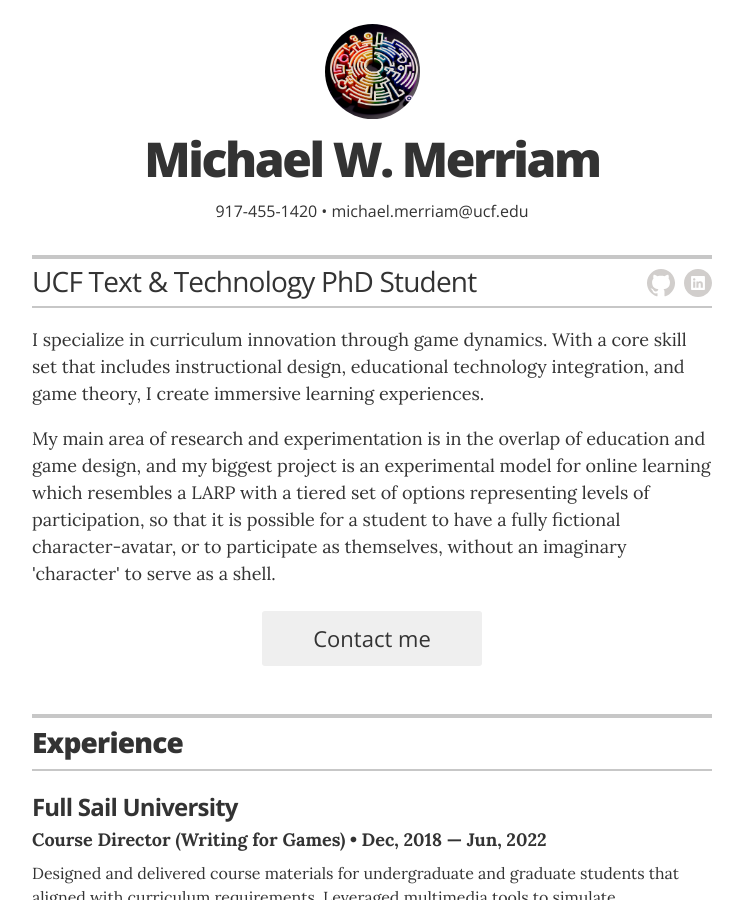
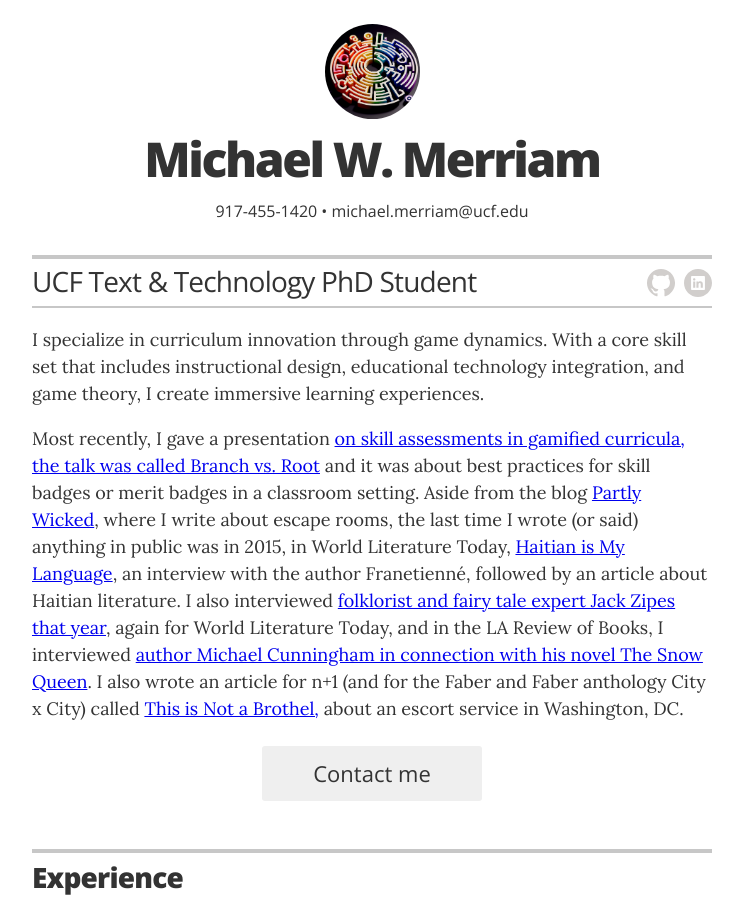
Before and after one commit to mwmxyz/academic, a Jekyll site: the page built from index.html, in a window 1280 px wide and 900 px high. Shown: the whole window, without its empty margins (268-1011 px from the left). Built offline with Jekyll 4.4.1, drawn with Linux system fonts in a browser that asks for light colours.

Commit message:
Update resume.html

```diff
--- a/_layouts/resume.html
+++ b/_layouts/resume.html
@@ -37,8 +37,8 @@
 
         <div class="executive-summary" itemprop="description">
           {{ site.resume_header_intro }}
-
-          My main area of research and experimentation is in the overlap of education and game design, and my biggest project is an experimental model for online learning which resembles a LARP with a tiered set of options representing levels of participation, so that it is possible for a student to have a fully fictional character-avatar, or to participate as themselves, without an imaginary 'character' to serve as a shell.
+        Most recently, I gave a presentation <a href="https://vimeo.com/881499662"> on skill assessments in gamified curricula, the talk was called Branch vs. Root</a> and it was about best practices for skill badges or merit badges in a classroom setting. Aside from the blog <a href="https://www.partlywicked.com ">Partly Wicked</a>, where I write about escape rooms, the last time I wrote (or said) anything in public was in 2015, in World Literature Today, <a href="https://specialagentmerriam.com/files/Merriam_Haitian_is_My_Language.pdf"> Haitian is My Language</a>, an interview with the author Franetienné, followed by an article about Haitian literature. I also interviewed <a href="https://www.worldliteraturetoday.org/blog/interviews/unvarnished-tales-brothers-grimm-conversation-jack-zipes">folklorist and fairy tale expert Jack Zipes that year</a>, again for World Literature Today, and in the LA Review of Books, I interviewed <a href="https://lareviewofbooks.org/article/adult-fairy-tales/">author Michael Cunningham in connection with his novel The Snow Queen</a>. I also wrote an article for n+1 (and for the Faber and Faber anthology City x City) called <a href="https://www.nplusonemag.com/online-only/online-only/brothel-washington/">This is Not a Brothel,</a> about an escort service in Washington, DC.
+        <!-- My main area of research and experimentation is in the overlap of education and game design, and my biggest project is an experimental model for online learning which resembles a LARP with a tiered set of options representing levels of participation, so that it is possible for a student to have a fully fictional character-avatar, or to participate as themselves, without an imaginary 'character' to serve as a shell. -->
         </div>
 
         {% if site.resume_looking_for_work == 'yes' %}
```
